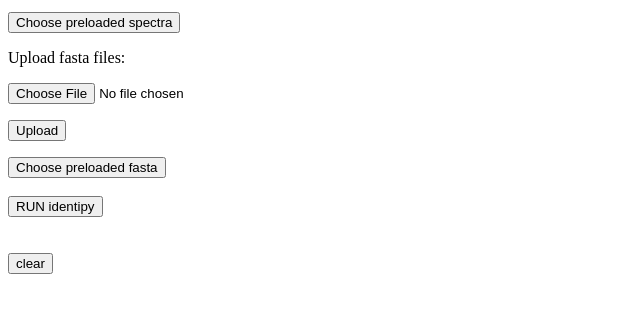
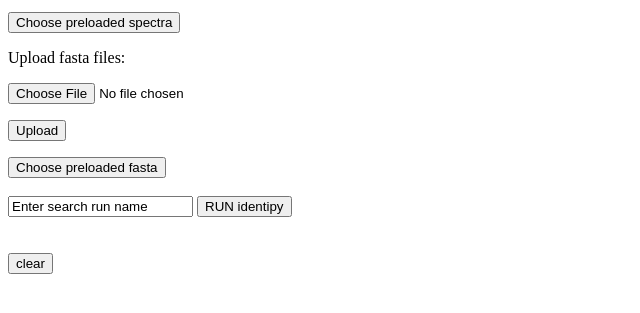
Before and after one commit to levitsky/identipy_server, a Django app: template datasets/templates/datasets/index.html in a window 1280 px wide. Shown: the part 240-553 px from the top of the page, without its empty margins (0-640 px from the left). Run offline with Django 3.2, Linux system fonts and the light colour scheme; the template is opened without the code that fills it: values that come from a table or form of the project are taken from there, others are empty; parts of the project's set-up code (start-up, migrations or seed data) failed here and were passed over.

Commit message:
add search run name field

```diff
--- a/datasets/templates/datasets/index.html
+++ b/datasets/templates/datasets/index.html
@@ -103,6 +103,7 @@
         <br>
         <div id="run_identipy">
         <form action="#" method="get">
+         <input type="text" value="Enter search run name" name="runname" size="20"/>
          <input type="submit" class="btn" value="RUN identipy" name="runidentipy">
         </form>
         </div>
```
